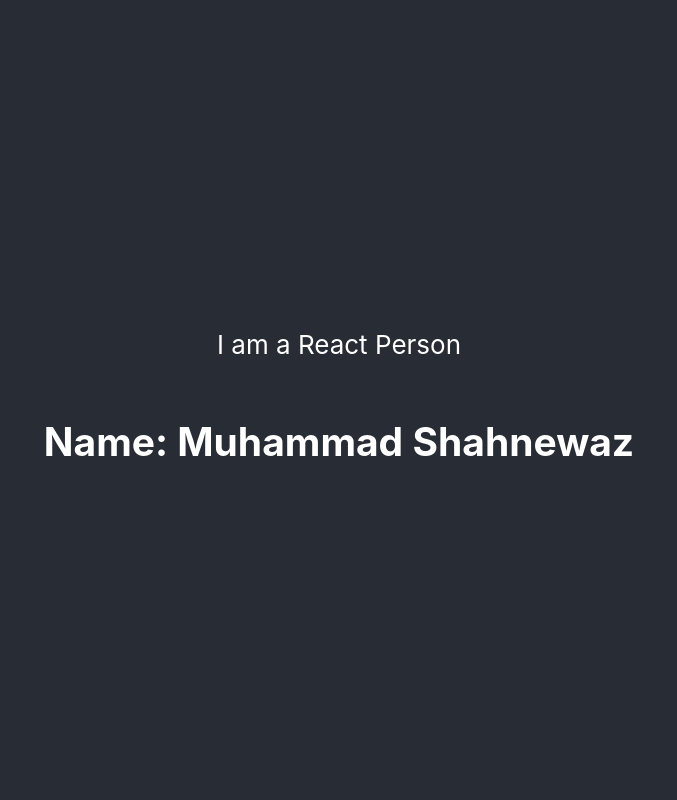
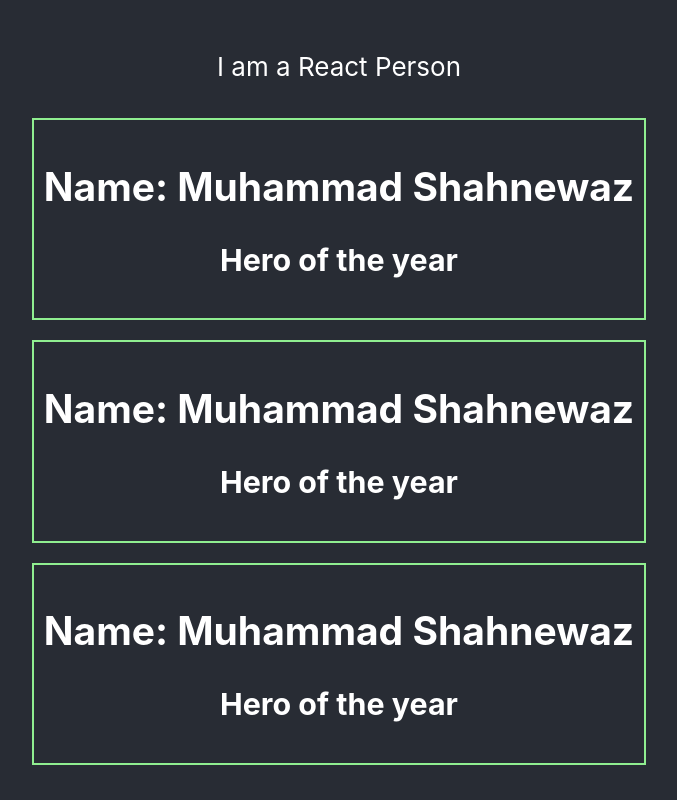
Before and after one commit to mdshahnewaz4767/react-core-concepts, a React (Create React App) app: page / in a window 1280 px wide. Shown: the whole page, without its empty margins (301-978 px from the left). Built offline with nearby package versions, Linux system fonts and the light colour scheme.

Commit message:
make a component

```diff
--- a/src/App.js
+++ b/src/App.js
@@ -6,13 +6,27 @@
       <header className="App-header">
        <p>I am a React Person</p>
        <Person></Person>
+       <Person></Person>
+       <Person></Person>
       </header>
     </div>
   );
 }
 
+//Make a Component
 function Person(){
-  return <h2>Name: Muhammad Shahnewaz</h2>
+  const personStyle = {
+    margin: '10px',
+    padding: '10px',
+    border: '2px solid lightGreen'
+  };
+
+  return (
+    <div style = {personStyle}>
+      <h2>Name: Muhammad Shahnewaz</h2>
+      <h3>Hero of the year</h3>
+    </div>
+  )
 }
 
 export default App;
```
